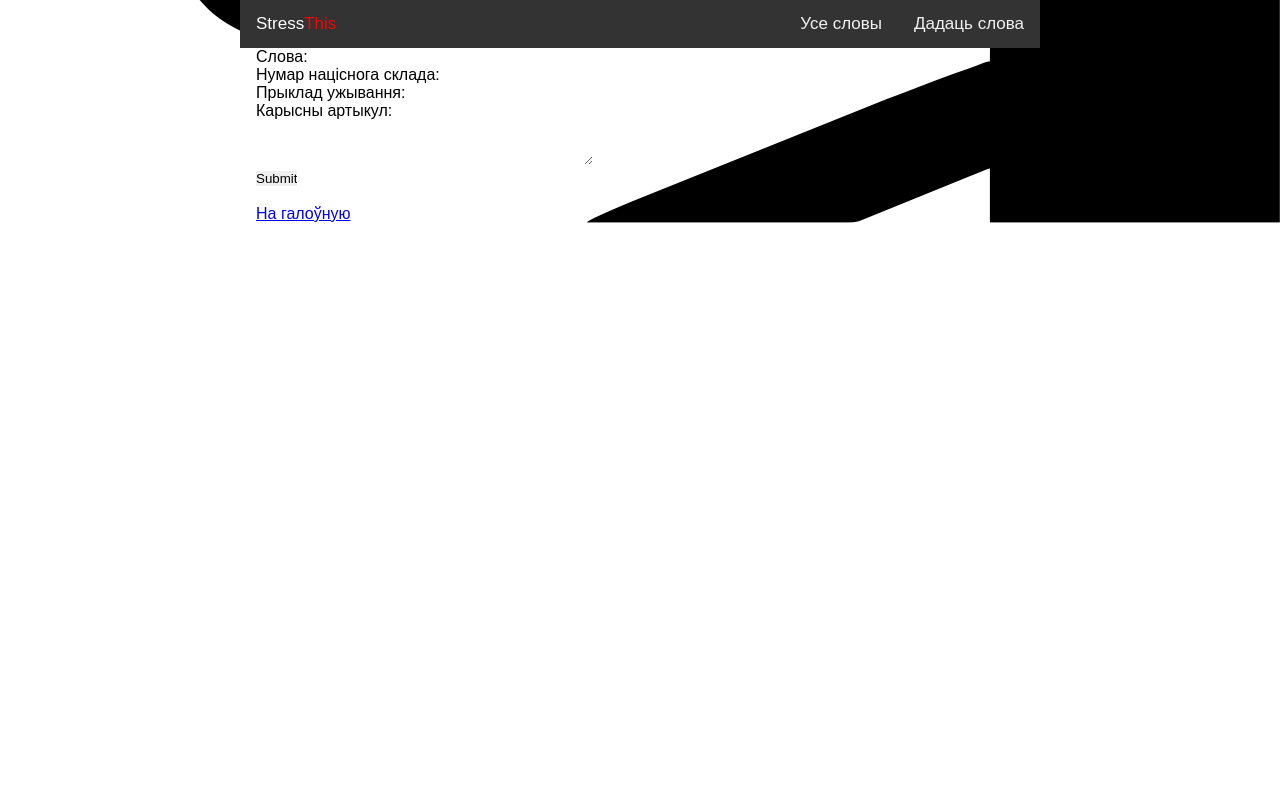
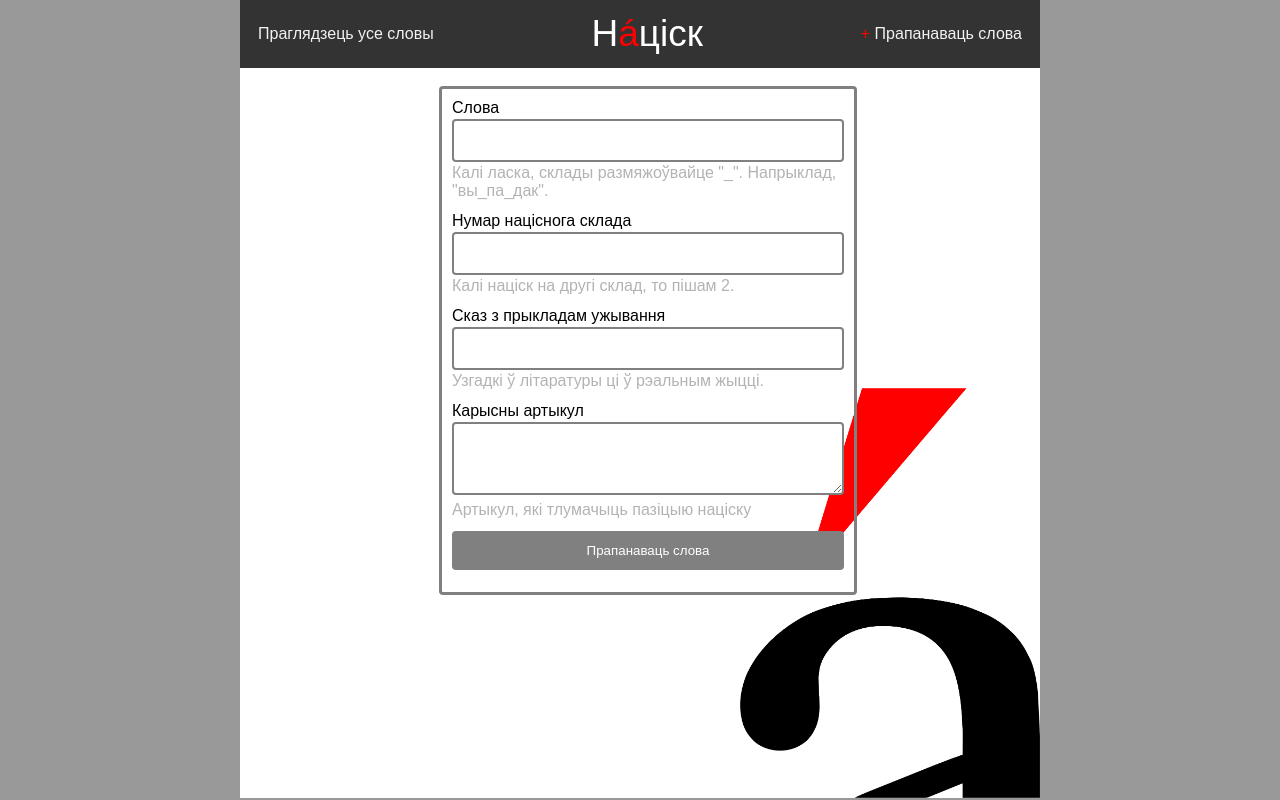
Before and after one commit to mikhailSaTuRn/stress_this, a Django app: a page that uses StressThis/views.py in a window 1280 px wide. Run offline with Django 3.2, Linux system fonts and the light colour scheme.

Commit message:
designed add_word page

```diff
--- /dev/null
+++ b/StressThis/static/css/mystyle.css
@@ -0,0 +1,145 @@
+* {
+    outline: 0;
+    padding: 0;
+    margin: 0;
+    border: 0;
+  }
+
+.text_info {
+    color: #b3b3b3;
+    margin: 0 0 12px;
+}
+
+.form_add_word {
+    margin: auto;
+    width: 50%;
+    border: 3px solid gray;
+    border-radius: 4px;
+    padding: 10px;
+}
+
+input[type=text], input[type=number], textarea {
+    width: 100%;
+    padding: 12px 20px;
+    margin: 2px 0;
+    box-sizing: border-box;
+    border: 2px solid grey;
+    border-radius: 4px;
+}
+
+input[type=text]:focus, input[type=number]:focus, textarea:focus {
+    border: 3px solid #555;
+}
+
+input[type=submit] {
+    background-color: grey;
+    color: white;
+    padding: 12px 20px;
+    border: none;
+    border-radius: 4px;
+    cursor: pointer;
+    width: 100%
+}
+
+input[type=submit]:hover {
+    background-color: #555;
+}
+
+.ask {
+    font-size: 30px;
+    margin: auto;
+}
+
+.word {
+    margin: auto;
+    width: 50%;
+    border: 3px solid gray;
+    padding: 10px;
+}
+
+.word a {
+    color: black;
+    cursor: default;
+    text-decoration: none;
+    font-size: 20px;
+}
+
+.word a:hover {
+    color: green;
+    cursor: default;
+    font-size: 150%;
+}
+
+body {
+    max-width: 800px;
+    height: calc(100vh - 70px);
+    font-family: Arial, Helvetica, sans-serif;
+    margin: auto;
+    background: #999;
+}
+
+.main_sec {
+    height: 100%;
+    background-color: white; /*Default bg, similar to the background's base color*/
+    background-image: url('../images/bg.png');
+    background-position: right bottom; /*Positioning*/
+    background-repeat: no-repeat; /*Prevent showing multiple background images*/
+    background-size: 300px;
+    position: relative;
+}
+
+.logo {
+    color: white;
+    text-align: center;
+    font-size: 37px;
+}
+
+.text_color_red {
+    color: red;
+}
+
+.navbar {
+    display: flex;
+    flex-direction: row;
+    justify-content: space-between;
+    align-items: center;
+}
+
+.navbar nav {
+    color: #f2f2f2;
+    text-align: center;
+    text-decoration: none;
+    font-size: 17px;
+    padding: 25px 18px;
+}
+
+.navbar a {
+    color: #f2f2f2;
+    text-decoration: none;
+}
+
+.menu_item {
+    padding: 25px 18px;
+}
+
+.menu_item:hover {
+    background-color: #ddd;
+    color: black;
+}
+
+.header {
+    overflow: hidden;
+    background-color: #333;
+}
+
+.winner {
+    color: green;
+}
+
+/* Responsive layout - when the screen is less than 600px wide, make the two columns stack on top of each other instead of next to each other */
+@media screen and (max-width: 600px) {
+    .col-25, .col-75, input[type=submit] {
+        width: 100%;
+        margin-top: 0;
+    }
+}
--- /dev/null
+++ b/StressThis/templates/add_word.html
@@ -0,0 +1,24 @@
+{% extends "base.html" %}
+
+{% block content %}
+<br>
+{% if status == 'success' %} Вы дадалі слова {% else %}{% endif %}
+
+<form method="post" action="add_word" class="form_add_word">
+    <label for="word">Слова</label>
+    <input type="text" id="word" name="word"><br>
+    <p class="text_info"> Калі ласка, склады размяжоўвайце "_". Напрыклад, "вы_па_дак".</p>
+    <label for="stress_idx">Нумар націснога склада</label>
+    <input type="number" id="stress_idx" name="stress_idx"><br>
+    <p class="text_info">Калі націск на другі склад, то пішам 2.</p>
+    <label for="example">Сказ з прыкладам ужывання</label>
+    <input type="text" id="example" name="example"><br>
+    <p class="text_info">Узгадкі ў літаратуры ці ў рэальным жыцці.</p>
+    <label for="article">Карысны артыкул</label><br>
+    <textarea id="article" name="article" cols="40" rows="3"></textarea></p>
+    <p class="text_info">Артыкул, які тлумачыць пазіцыю націску</p>
+    <input type="submit" value="Прапанаваць слова">
+    <p class="text_info"></p>
+</form><br>
+
+{% endblock %}
--- /dev/null
+++ b/StressThis/templates/base.html
@@ -0,0 +1,26 @@
+<!DOCTYPE html>
+<html lang="en">
+<head>
+    <meta charset="UTF-8">
+    <title>Націск</title>
+    <link rel="stylesheet" href="/static/css/mystyle.css?{% now "U" %}">
+    <link rel="icon" href="/static/favicon.ico">
+    <link rel="shortcut icon" href="/static/favicon.ico">
+</head>
+
+<body>
+
+<header class="header">
+    <div class="navbar">
+        <a href="articles" class="menu_item">Праглядзець усе словы</a>
+        <a href="/"><p class="logo">Н<span class="text_color_red">á</span>ціск</p></a>
+        <a href="add_page?r=None" class="menu_item"><p><span class="text_color_red">+</span> Прапанаваць слова</p></a>
+    </div>
+</header>
+
+<div class="main_sec" style="padding-left:16px">
+{% block content %} {% endblock %}
+</div>
+
+</body>
+</html>
--- a/templates/index.html
+++ b/StressThis/templates/index.html
@@ -1,12 +1,12 @@
 {% extends "base.html" %}
 
 {% block content %}
-<div>Выбярыце націсны склад: </div><br>
-
+<div class="ask">Выбярыце націскны склад: </div><br>
+<div class="word center">
 {% for syllable in syllable_list %}
     <a href="{% if forloop.counter == work_dict.stress_idx %} /result?id={{ work_dict.id }}&stress={{ work_dict.stress_idx }}{% else %} /result?id={{ work_dict.id }}&stress={{ forloop.counter }} {% endif %}">{{ syllable }}</a>
 {% endfor %}
-
+</div>
 <br>
 
 {% endblock %}
--- a/StressThis/views.py
+++ b/StressThis/views.py
@@ -90,3 +90,7 @@ def add_word(request):
 def add_new_word(request):
     status = request.GET['r']
     return render(request, "add_word.html", {'status': status})
+
+def articles_view(request):
+    number_of_words = len(Words.objects.all())
+    return render(request, "dictonary.html", {"range": range(1, number_of_words + 1), })
--- a/stress_this/settings.py
+++ b/stress_this/settings.py
@@ -55,7 +55,7 @@ ROOT_URLCONF = 'stress_this.urls'
 TEMPLATES = [
     {
         'BACKEND': 'django.template.backends.django.DjangoTemplates',
-        'DIRS': [BASE_DIR / 'templates']
+        'DIRS': [BASE_DIR / 'StressThis/templates']
         ,
         'APP_DIRS': True,
         'OPTIONS': {
--- a/stress_this/urls.py
+++ b/stress_this/urls.py
@@ -24,6 +24,6 @@ urlpatterns = [
     path('result', result),
     path('add_word', add_word),
     path('add_page', add_new_word, name='add_page'),
-    path('articles', index, name='articles'),
+    path('articles', articles_view, name='articles'),
     path('contact', index),
 ]
--- a/templates/add_word.html
+++ /dev/null
@@ -1,20 +0,0 @@
-{% extends "base.html" %}
-
-{% block content %}
-
-{% if status == 'success' %} Вы дадалі слова {% else %}{% endif %}
-
-<form method="post" action="add_word">
-    <label>Слова:</label>
-    <input type="text" name="word"><br>
-    <label>Нумар націснога склада:</label>
-    <input type="number" name="stress_idx"><br>
-    <label>Прыклад ужывання:</label>
-    <input type="text" name="example"><br>
-    <label>Карысны артыкул:</label><br>
-    <textarea name="article" cols="40" rows="3"></textarea></p>
-    <input type="submit">
-
-</form><br>
-<a href="/">На галоўную</a>
-{% endblock %}
--- a/templates/base.html
+++ /dev/null
@@ -1,27 +0,0 @@
-<!DOCTYPE html>
-<html lang="en">
-<head>
-    <meta charset="UTF-8">
-    <title>Націск</title>
-    <link rel="stylesheet" href="static/css/mystyle.css">
-</head>
-
-<body>
-
-<header class="header">
-    <div class="tab_flex_space_between topnav">
-        <a href="/"><p class="logo">Stress<span class="logo_color">This</span></p></a>
-        <nav class="tab_flex">
-            <a href=""><p class="menu_item">Усе словы</p></a>
-            <a href="add_page?r=None"><p class="menu_item">Дадаць слова</p></a>
-        </nav>
-    </div>
-</header>
-
-<div style="padding-left:16px">
-{% block content %} {% endblock %}
-</div>
-
-
-</body>
-</html>
--- a/templates/static/css/mystyle.css
+++ /dev/null
@@ -1,78 +0,0 @@
-* {
-    outline: 0;
-    padding: 0;
-    margin: 0;
-    border: 0;
-  }
-
-.word a {
-    color: black;
-    cursor: default;
-    text-decoration: none;
-    font-size: 20px;
-}
-
-.word a:hover {
-    color: green;
-    cursor: default;
-    font-size: 150%;
-}
-
-body {
-    max-width: 800px;
-    font-family: Arial, Helvetica, sans-serif;
-    margin: auto;
-    background-color: white; /*Default bg, similar to the background's base color*/
-    background-image: url('../images/bg.png');
-    background-position: right bottom; /*Positioning*/
-    background-repeat: no-repeat; /*Prevent showing multiple background images*/
-}
-
-.logo {
-    color: white;
-    text-align: center;
-    font-size: 17px;
-}
-
-.logo_color {
-    color: red;
-}
-
-.topnav {
-    display: flex;
-    flex-direction: row;
-}
-
-.topnav a {
-  float: left;
-  color: #f2f2f2;
-  text-align: center;
-  padding: 14px 16px;
-  text-decoration: none;
-  font-size: 17px;
-}
-
-.tab_flex a:hover {
-  background-color: #ddd;
-  color: black;
-}
-
-.tab_flex {
-    display: flex;
-    flex-direction: row;
-}
-
-.tab_flex_space_between {
-    display: flex;
-    flex-direction: row;
-    justify-content: space-between;
-}
-
-.header {
-    overflow: hidden;
-    background-color: #333;
-}
-
-.winner {
-    color: green;
-}
```
Also changed, not shown: StressThis/templates/dictonary.html (added, +8 -0 lines), StressThis/static/favicon.ico (added), StressThis/static/images/bg.png (renamed from templates/static/images/bg.png), StressThis/templates/article.html (renamed from templates/article.html), StressThis/templates/result.html (renamed from templates/result.html).
